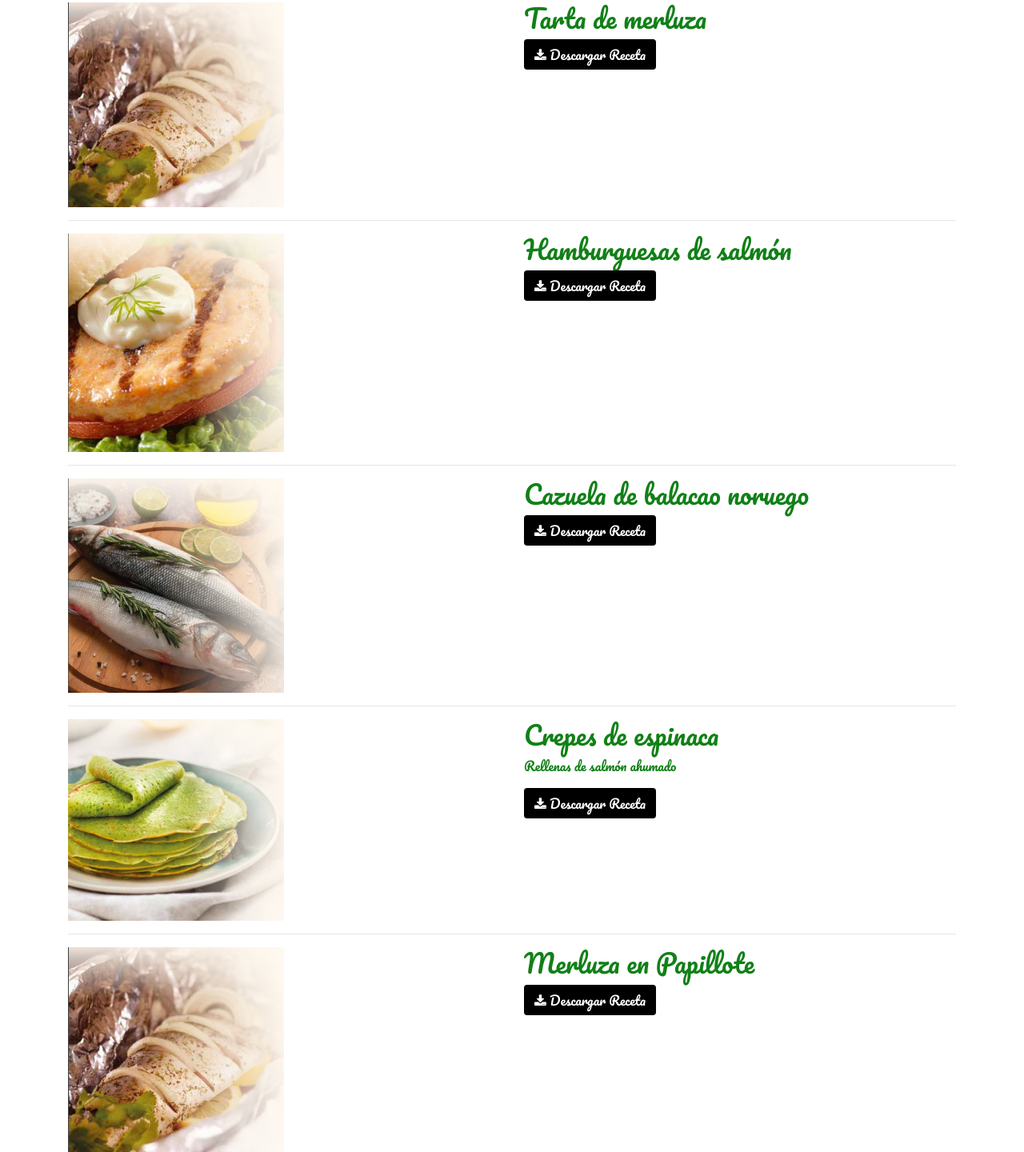
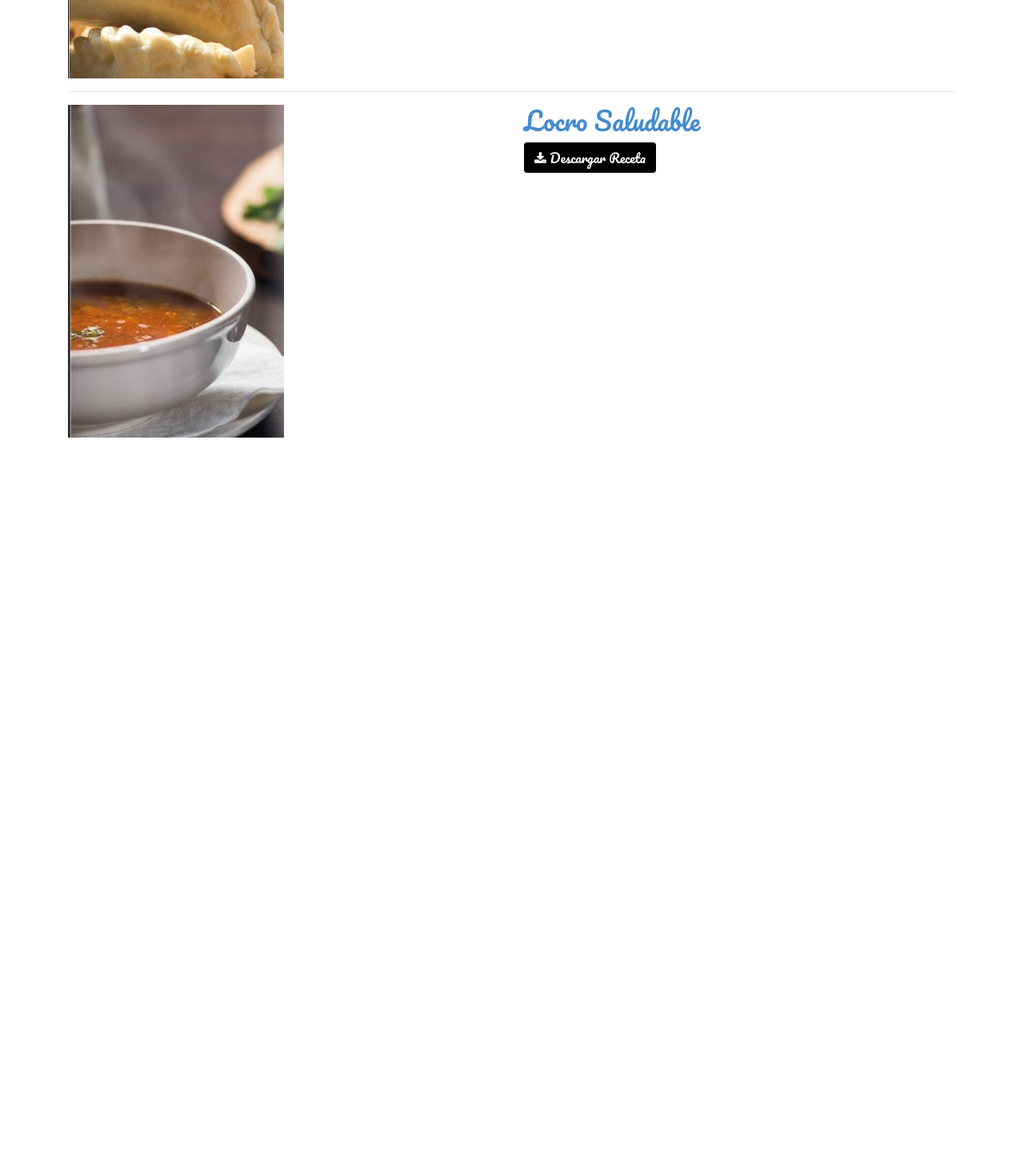
Before and after one commit to DiegoDelgado82/frescos, a plain HTML site: page index.html in a window 1280 px wide. Shown: the part 786-2226 px from the top of the page at 80% size. After the commit the page ends 1333 px from the top, so only its background shows below. Drawn offline with nearby package versions, Linux system fonts and the light colour scheme; a web font is replaced by a local one.

Commit message:
cambiando recetas

```diff
--- a/index.html
+++ b/index.html
@@ -23,7 +23,7 @@
 <div class="container">
   <div class="row">
     <div class="col-md-10 text-center">
-      <img src="./img/imagentitulo.PNG" class="img-fluid" alt="Imagen Recetas">
+      <img src="./img/imagentitulo2.PNG" class="img-fluid" alt="Imagen Recetas">
     </div>
     <div class="col-md-10 text-center">
 
@@ -33,87 +33,35 @@
 <div class="container">
     <div class="row">
       <div class="col-md-6">
-        <img src="./img/cazuela.PNG" class="img-fluid w-50" alt="Cazuela de mariscos">
+        <img src="./img/pastelitos.PNG" class="img-fluid w-50" alt="Pastelitos Caseros">
       </div>
       <div class="col-md-6">
-        <h2>Cazuela de mariscos</h2>
-        <a href="./files/cazuela.pdf" class="btn botonDescarga" download><i class="fa fa-download"></i> Descargar Receta </a>
+        <h2>Pastelitos Caseros</h2>
+        <a href="./files/pastelitos.pdf" class="btn botonDescarga" download><i class="fa fa-download"></i> Descargar Receta </a>
       </div>
     </div>
 
     <hr>
     <div class="row">
         <div class="col-md-6">
-          <img src="./img/bastoncitos.PNG" class="img-fluid w-50" alt="Bastoncitos de merluza">
+          <img src="./img/empanadas.PNG" class="img-fluid w-50" alt="Empanadas Criollas">
         </div>
         <div class="col-md-6">
-          <h2>Bastoncitos de merluza</h2>
-          <a href="./files/bastoncitos.pdf" class="btn botonDescarga" download><i class="fa fa-download"></i> Descargar Receta </a>
+          <h2>Empanadas Criollas</h2>
+          <a href="./files/empanadas.pdf" class="btn botonDescarga" download><i class="fa fa-download"></i> Descargar Receta </a>
         </div>
       </div>
 
     <hr>
     <div class="row">
           <div class="col-md-6">
-            <img src="./img/merluza.PNG" class="img-fluid w-50" alt="Tarta de merluza">
+            <img src="./img/locro.PNG" class="img-fluid w-50" alt="Locro Saludable">
           </div>
           <div class="col-md-6">
-            <h2>Tarta de merluza</h2>
-            <a href="./files/merluza.pdf"class="btn botonDescarga" download><i class="fa fa-download"></i> Descargar Receta </a>
+            <h2>Locro Saludable</h2>
+            <a href="./files/locro.pdf"class="btn botonDescarga" download><i class="fa fa-download"></i> Descargar Receta </a>
           </div>
         </div>
-
-<hr>
-    <div class="row">
-          <div class="col-md-6">
-            <img src="./img/hamburguesa.PNG" class="img-fluid w-50" alt="Hamburguesas de salmón">
-          </div>
-          <div class="col-md-6">
-            <h2>Hamburguesas de salmón</h2>
-            <a href="./files/hamburguesas.pdf" class="btn botonDescarga" download><i class="fa fa-download"></i> Descargar Receta </a>
-          </div>
-        </div>
-
-
-
-<hr>
-<div class="row">
-      <div class="col-md-6">
-        <img src="./img/cazuelaNoruego.PNG" class="img-fluid w-50" alt="Cazuela de balacao noruego">
-      </div>
-      <div class="col-md-6">
-        <h2>Cazuela de balacao noruego</h2>
-        <a href="./files/cazuelaNoruego.pdf" class="btn botonDescarga" download><i class="fa fa-download"></i> Descargar Receta </a>
-      </div>
-    </div>
-
-<hr>
-<div class="row">
-      <div class="col-md-6">
-        <img src="./img/crepes.PNG" class="img-fluid w-50" alt="Crepes de espinaca">
-      </div>
-      <div class="col-md-6">
-        <h2>Crepes de espinaca</h2>
-        <p>Rellenas de salmón ahumado</p>
-
-        <a href="./files/crepes.pdf" class="btn botonDescarga" download><i class="fa fa-download"></i> Descargar Receta </a>
-      </div>
-    </div>
-
-
-    <hr>
-    <div class="row">
-          <div class="col-md-6">
-            <img src="./img/merluza.PNG" class="img-fluid w-50" alt="Merluza en Papillote">
-          </div>
-          <div class="col-md-6">
-            <h2>Merluza en Papillote</h2>
-
-
-            <a href="./files/merluza.pdf" class="btn botonDescarga" download><i class="fa fa-download"></i> Descargar Receta </a>
-          </div>
-        </div>
-
 
 
 
--- a/scr/index.css
+++ b/scr/index.css
@@ -1,7 +1,7 @@
 body {
     font-family: 'Edu NSW ACT Foundation', sans-serif;
     font-family: 'Pacifico', cursive;
-    color:rgb(17, 128, 23);
+    color:rgb(68, 139, 206);
  /*   background-image: url('../img/back.jpg');
     background-size: cover;
   background-position: center;
```
Also changed, not shown: img/empanadas.PNG (added), img/imagentitulo2.PNG (added), img/locro.PNG (added), img/pastelitos.PNG (added), 3 other files.
